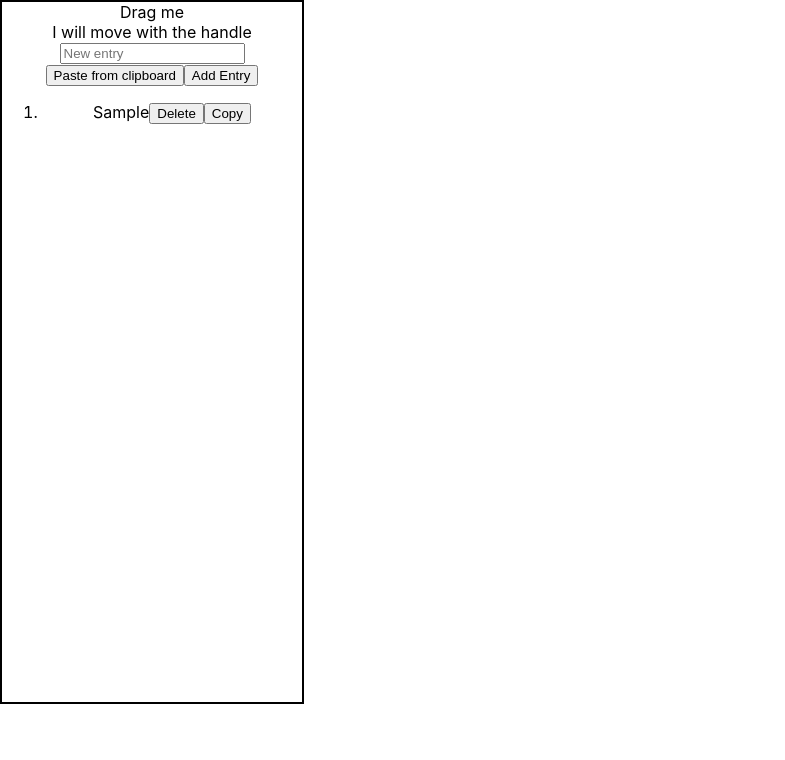
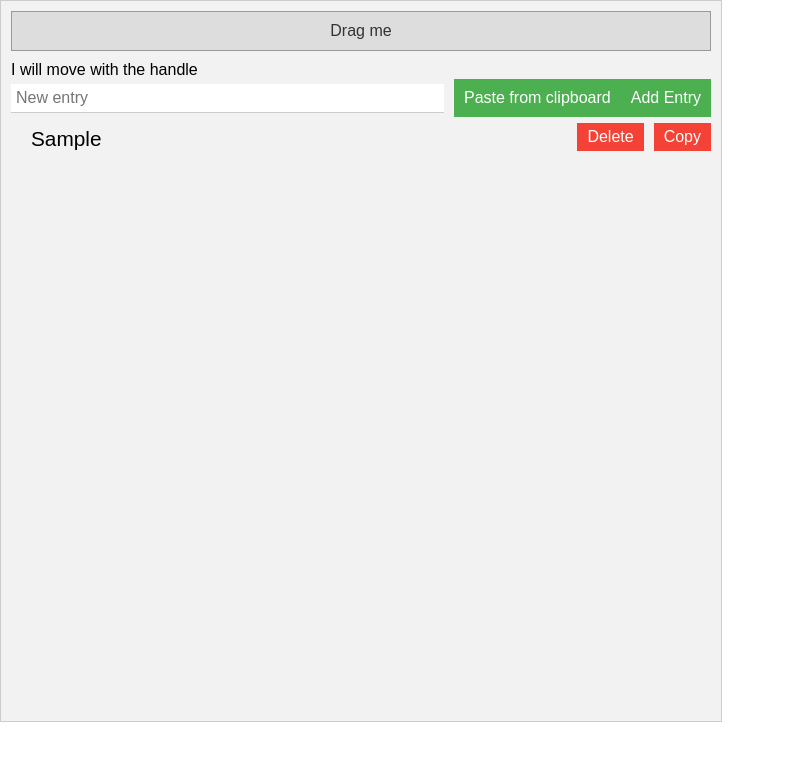
Before and after one commit to robert-graham-ky/react-clipboard, a React (Create React App) app: page / in a window 1280 px wide. Both pictures are taken after typing "Sample" into the empty fields and a click on the button "Add Entry". Shown: the top 760 px of the page, without its empty margins (0-785 px from the left). Built offline with nearby package versions, Linux system fonts and the light colour scheme.

Commit message:
added a show more/less button, still need complicated logic to determine when the button should be shown

```diff
--- a/src/App.scss
+++ b/src/App.scss
@@ -1,44 +1,114 @@
-.App {
+.draggable {
+  background-color: #f2f2f2;
+  border: 1px solid #ccc;
+  padding: 10px;
+  width: 700px;
+  font-family: Arial, sans-serif;
+  font-size: 16px;
+  max-height: 700px;
+  height: 700px;
+  overflow-y: scroll;
+
+  .handle {
+    background-color: #ddd;
+    border: 1px solid #999;
+    color: #333;
+    cursor: move;
+    padding: 10px;
+    margin-bottom: 10px;
     text-align: center;
   }
 
-.App-logo {
-  height: 40vmin;
-  pointer-events: none;
-}
+  .entry-form {
+    display: flex;
+    align-items: center;
+    position: relative;
 
-@media (prefers-reduced-motion: no-preference) {
-  .App-logo {
-    animation: App-logo-spin infinite 20s linear;
+    input[type="text"] {
+      flex-grow: 1;
+      margin-right: 10px;
+      padding: 5px;
+      border: none;
+      border-bottom: 1px solid #ccc;
+      font-size: 16px;
+
+      &:focus {
+        outline: none;
+        border-bottom: 1px solid #666;
       }
     }
 
-.App-header {
-  background-color: #282c34;
-  min-height: 100vh;
-  display: flex;
-  flex-direction: column;
-  align-items: center;
-  justify-content: center;
-  font-size: calc(10px + 2vmin);
+    button {
+      background-color: #4caf50;
       color: white;
+      border: none;
+      padding: 10px;
+      font-size: 16px;
+      cursor: pointer;
+
+      &:hover {
+        background-color: #3e8e41;
       }
 
-.App-link {
-  color: #61dafb;
+      &:first-child {
+        background-color: #2196f3;
+        margin-right: 10px;
+
+        &:hover {
+          background-color: #0b7dda;
         }
-
-@keyframes App-logo-spin {
-  from {
-    transform: rotate(0deg);
       }
-  to {
-    transform: rotate(360deg);
     }
   }
 
-.draggable{
-  border: 2px solid black;
-  width: 300px;
-  height: 700px;
+  ol {
+    margin-top: 10px;
+    padding-left: 20px;
+    li {
+      display: flex;
+      align-items: center;
+      margin-bottom: 25px;
+      font-size: 1.3rem;
+      position: relative;
+      .entry{
+        max-width: 500px;
+
+        display: -webkit-box;
+        -webkit-box-orient: vertical;
+        -webkit-line-clamp: 4;
+        overflow: hidden;
+        max-height: 4.5em;
+        &.expanded{
+          max-height: none;
+          height: auto;
+          -webkit-line-clamp: unset;
+          overflow: visible;
         }
+      }
+
+      .buttons {
+        position: absolute;
+        right: 0;
+        bottom: 0;
+        display: flex;
+        flex-direction: column;
+        div{
+          padding-top: 10px;
+        }
+        button {
+          background-color: #f44336;
+          color: white;
+          border: none;
+          padding: 5px 10px;
+          font-size: 16px;
+          margin-left: 10px;
+          cursor: pointer;
+
+          &:hover {
+            background-color: #da190b;
+          }
+        }
+      }
+    }
+  }
+}
--- a/src/components/draggable.js
+++ b/src/components/draggable.js
@@ -14,6 +14,13 @@ const Board = () => {
       setNewEntry("");
     }
   };
+  const handleKeyDown = (event) => {
+    if (event.key === "Enter") {
+      event.preventDefault();
+      handleAddEntry();
+    }
+  };
+
   const handleEntryChange = (event) => {
     setNewEntry(event.target.value);
   };
@@ -55,17 +62,20 @@ const Board = () => {
               placeholder="New entry"
               value={newEntry}
               onChange={handleEntryChange}
+              onKeyDown={handleKeyDown}
             />
             <button onClick={clipBoardPaste}>Paste from clipboard</button>
             <button onClick={handleAddEntry}>Add Entry</button>
           </div>
           <ol>
-            {entries.map((entry, index) => (
-              <li key={index}>
-                {entry}
-                <button onClick={() => handleDelete()}>Delete</button>
-                <button onClick={() => clipBoardCopy(index)}>Copy</button>
-              </li>
+            {entries.map((entry, index, handleDelete, clipBoardCopy) => (
+              <ClipboardEntry
+                key={index}
+                entry={entry}
+                index={index}
+                onDeleteEntry={handleDelete}
+                copyMe={clipBoardCopy}
+              />
             ))}
           </ol>
         </div>
@@ -74,4 +84,30 @@ const Board = () => {
   );
 };
 
+function ClipboardEntry({ entry, index, onDeleteEntry, copyMe }) {
+  const [isExpanded, setIsExpanded] = useState(false);
+
+  const entryClasses = isExpanded ? "entry expanded" : "entry";
+  const handleToggleExpanded = () => {
+    setIsExpanded(!isExpanded);
+  };
+
+  return (
+    <li>
+      <div className={entryClasses}>{entry}</div>
+
+      <div className="buttons">
+        {entry.length > 150 && (
+          <button onClick={handleToggleExpanded}>
+            {isExpanded ? "Show less" : "Show more"}
+          </button>
+        )}
+        <div>
+          <button onClick={() => onDeleteEntry(index)}>Delete</button>
+          <button onClick={() => copyMe(index)}>Copy</button>
+        </div>
+      </div>
+    </li>
+  );
+}
 export default Board;
```
Lines whose indentation alone changed are shown as unchanged.
